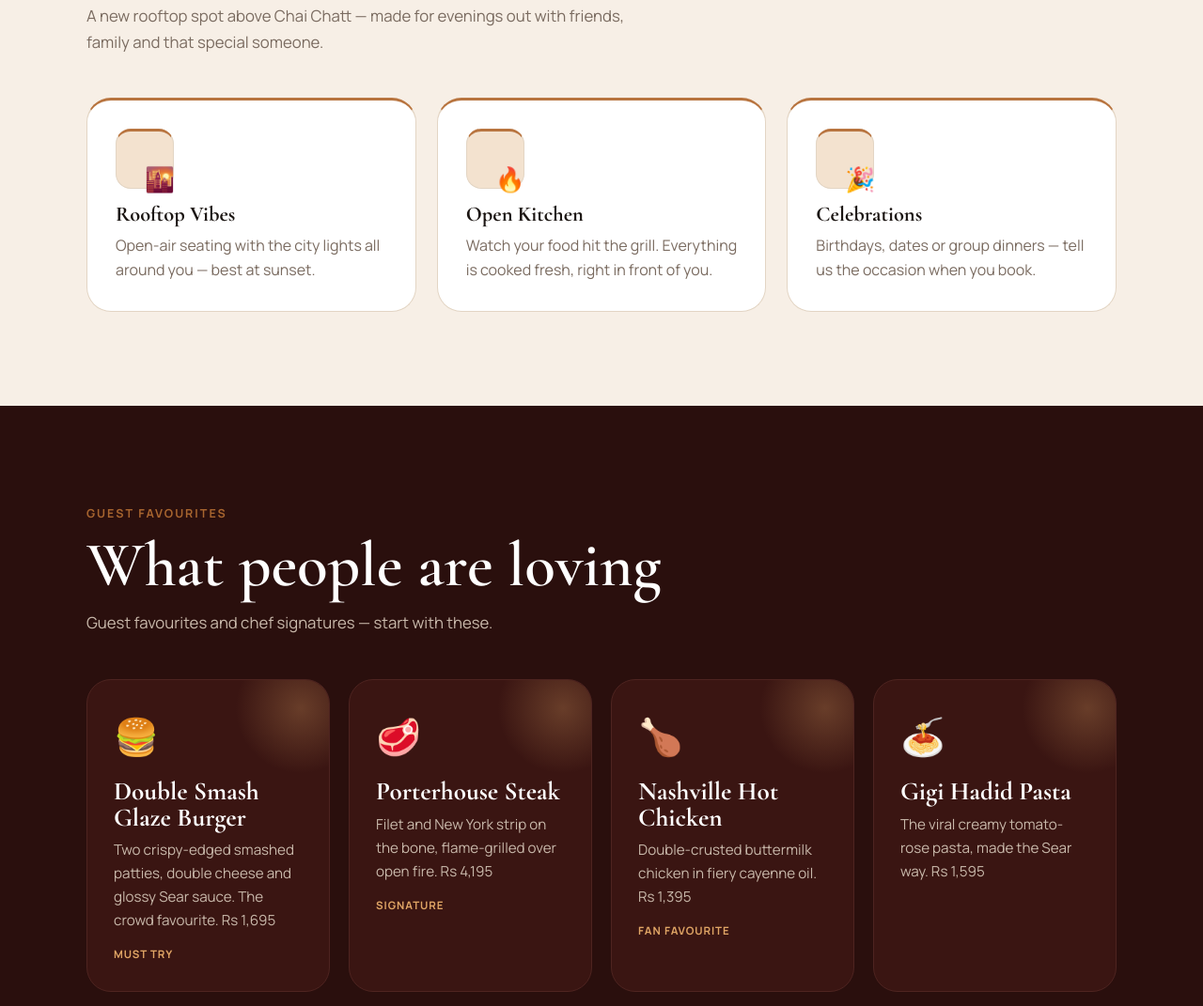
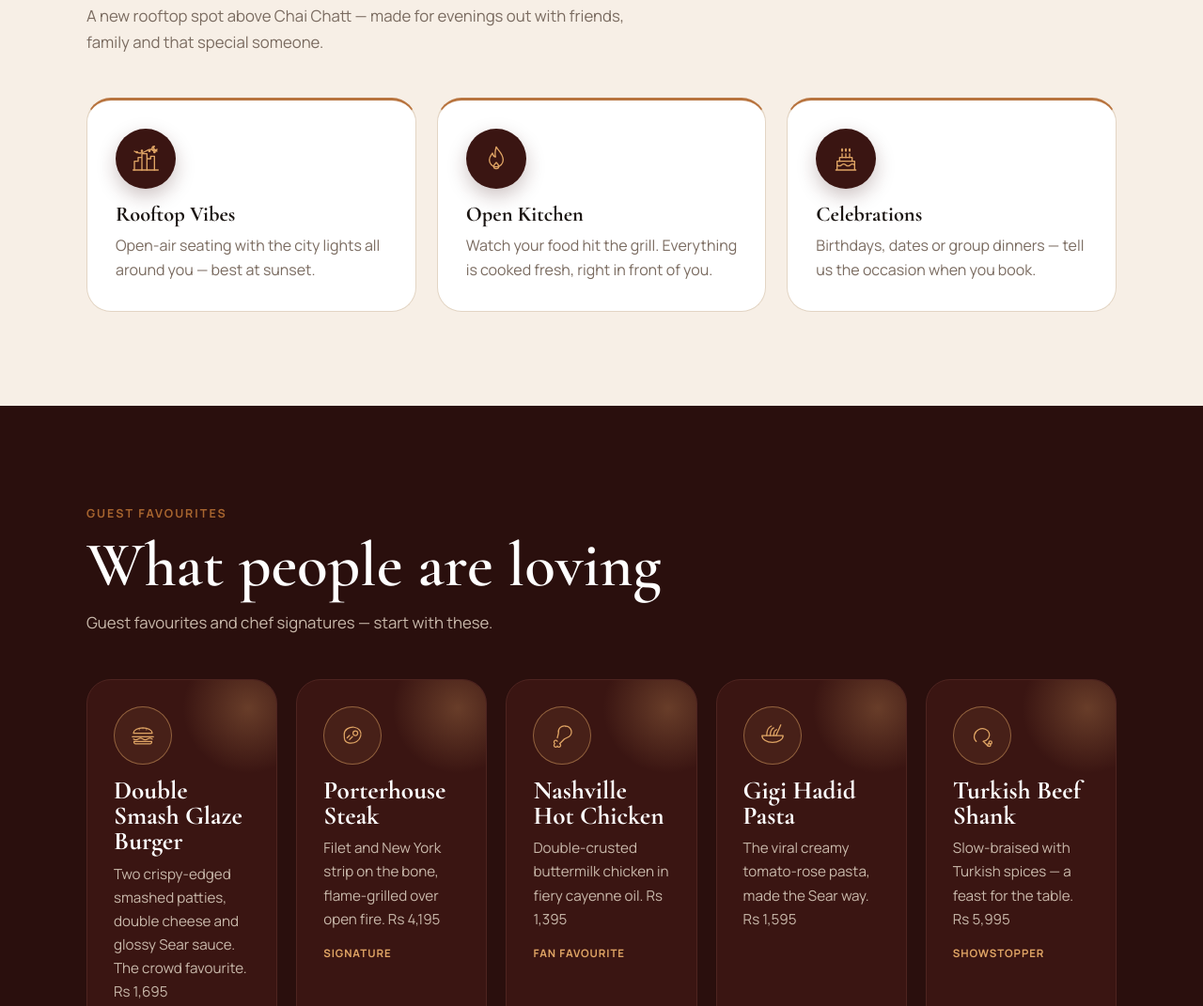
Before and after one commit to Fawwad345776/Sear, a plain HTML site: page index.html in a window 1280 px wide. Shown: the part 1019-2090 px from the top of the page at 94% size. Drawn offline with nearby package versions, Linux system fonts and the light colour scheme.

Commit message:
Replace emojis with custom copper line icons
Co-Authored-By: Claude Opus 5.5 <noreply@anthropic.com>
Claude-Session: https://claude.ai/code/session_01MLcH73KwNefzp3fiJ3etiW

```diff
--- a/index.html
+++ b/index.html
@@ -68,7 +68,7 @@
   /* dishes */
   #dishes{background:var(--char);color:#fff}
   #dishes .sub{color:#c9b9ab}
-  .dishes{display:grid;grid-template-columns:repeat(auto-fit,minmax(240px,1fr));gap:20px;margin-top:46px}
+  .dishes{display:grid;grid-template-columns:repeat(auto-fit,minmax(200px,1fr));gap:20px;margin-top:46px}
   .dish{background:var(--char2);border-radius:26px;padding:28px;position:relative;overflow:hidden;border:1px solid #3b302a;transition:transform .2s,border-color .2s}
   .dish:hover{transform:translateY(-4px);border-color:var(--ember)}
   .dish::after{content:"";position:absolute;right:-40px;top:-40px;width:140px;height:140px;border-radius:50%;background:radial-gradient(circle,rgba(255,106,43,.35),transparent 70%)}
@@ -162,6 +162,10 @@
   footer{background:#1c0a09}
   footer b{font-family:"Pinyon Script",cursive;font-size:1.6rem;letter-spacing:0;font-weight:400;color:#f4e6d6}
   @media(max-width:480px){.hero h1{font-size:5.4rem}.hero .tl{font-size:.78rem;letter-spacing:.26em}.eb{font-size:.68rem;letter-spacing:.2em}}
+  .why .ic{padding:0;border:0;width:64px;height:64px;border-radius:50%;background:#3a1512;color:#e0a565;display:grid;place-items:center;box-shadow:0 8px 20px rgba(58,21,18,.25)}
+  .why .ic svg{width:32px;height:32px}
+  .dish .em{width:62px;height:62px;border-radius:50%;border:1px solid rgba(224,165,101,.5);color:#e0a565;display:grid;place-items:center;background:rgba(224,165,101,.08)}
+  .dish .em svg{width:30px;height:30px}
 </style>
 </head>
 <body>
@@ -209,9 +213,9 @@
     <h2 class="title reveal">Dinner with a view</h2>
     <p class="sub reveal">A new rooftop spot above Chai Chatt — made for evenings out with friends, family and that special someone.</p>
     <div class="why">
-      <div class="reveal"><div class="ic">🌇</div><h3>Rooftop Vibes</h3><p>Open-air seating with the city lights all around you — best at sunset.</p></div>
-      <div class="reveal"><div class="ic">🔥</div><h3>Open Kitchen</h3><p>Watch your food hit the grill. Everything is cooked fresh, right in front of you.</p></div>
-      <div class="reveal"><div class="ic">🎉</div><h3>Celebrations</h3><p>Birthdays, dates or group dinners — tell us the occasion when you book.</p></div>
+      <div class="reveal"><div class="ic"><svg viewBox="0 0 48 48" fill="none" stroke="currentColor" stroke-width="2" stroke-linecap="round" stroke-linejoin="round"><path d="M6 42V28h6v-6h6v20M18 42V16h8v26M26 42V24h6v-4h6v22"/><path d="M4 42h40"/><path d="M6 12q9 6 18 0t18 0"/><circle cx="10" cy="13.5" r="1" fill="currentColor"/><circle cx="18" cy="11.5" r="1" fill="currentColor"/><circle cx="30" cy="11.5" r="1" fill="currentColor"/><circle cx="38" cy="13.5" r="1" fill="currentColor"/><path d="M38 4a4 4 0 1 0 4 5 3.2 3.2 0 0 1-4-5z"/></svg></div><h3>Rooftop Vibes</h3><p>Open-air seating with the city lights all around you — best at sunset.</p></div>
+      <div class="reveal"><div class="ic"><svg viewBox="0 0 48 48" fill="none" stroke="currentColor" stroke-width="2" stroke-linecap="round" stroke-linejoin="round"><path d="M24 5c4 7 11 11 11 21a11 11 0 0 1-22 0c0-5 3-8 5-11 1 4 3 6 5 6-2-6 0-12 1-16z"/><path d="M24 30c2 2 4 3.5 4 6a4 4 0 0 1-8 0c0-2 2-4 4-6z"/></svg></div><h3>Open Kitchen</h3><p>Watch your food hit the grill. Everything is cooked fresh, right in front of you.</p></div>
+      <div class="reveal"><div class="ic"><svg viewBox="0 0 48 48" fill="none" stroke="currentColor" stroke-width="2" stroke-linecap="round" stroke-linejoin="round"><path d="M8 42h32M10 42V28h28v14"/><path d="M10 34q3.5 3 7 0t7 0 7 0 7 0"/><path d="M14 28v-6h20v6"/><path d="M18 22v-6M24 22v-6M30 22v-6"/><path d="M18 12q-1.5-2 0-4 1.5 2 0 4zM24 12q-1.5-2 0-4 1.5 2 0 4zM30 12q-1.5-2 0-4 1.5 2 0 4z" fill="currentColor"/></svg></div><h3>Celebrations</h3><p>Birthdays, dates or group dinners — tell us the occasion when you book.</p></div>
     </div>
   </div>
 </section>
@@ -222,11 +226,11 @@
     <h2 class="title reveal">What people are loving</h2>
     <p class="sub reveal">Guest favourites and chef signatures — start with these.</p>
     <div class="dishes">
-      <div class="dish reveal"><div class="em">🍔</div><h3>Double Smash Glaze Burger</h3><p>Two crispy-edged smashed patties, double cheese and glossy Sear sauce. The crowd favourite. Rs 1,695</p><span class="lb">Must try</span></div>
-      <div class="dish reveal"><div class="em">🥩</div><h3>Porterhouse Steak</h3><p>Filet and New York strip on the bone, flame-grilled over open fire. Rs 4,195</p><span class="lb">Signature</span></div>
-      <div class="dish reveal"><div class="em">🍗</div><h3>Nashville Hot Chicken</h3><p>Double-crusted buttermilk chicken in fiery cayenne oil. Rs 1,395</p><span class="lb">Fan favourite</span></div>
-      <div class="dish reveal"><div class="em">🍝</div><h3>Gigi Hadid Pasta</h3><p>The viral creamy tomato-rose pasta, made the Sear way. Rs 1,595</p></div>
-      <div class="dish reveal"><div class="em">🍖</div><h3>Turkish Beef Shank</h3><p>Slow-braised with Turkish spices — a feast for the table. Rs 5,995</p><span class="lb">Showstopper</span></div>
+      <div class="dish reveal"><div class="em"><svg viewBox="0 0 48 48" fill="none" stroke="currentColor" stroke-width="2" stroke-linecap="round" stroke-linejoin="round"><path d="M8 20a16 9 0 0 1 32 0z"/><path d="M6 26h36"/><path d="M8 30q4 3 8 0t8 0 8 0 8 0"/><path d="M9 34h30a3 3 0 0 1-3 4H12a3 3 0 0 1-3-4z"/><path d="M18 14h.01M24 12h.01M30 14h.01"/></svg></div><h3>Double Smash Glaze Burger</h3><p>Two crispy-edged smashed patties, double cheese and glossy Sear sauce. The crowd favourite. Rs 1,695</p><span class="lb">Must try</span></div>
+      <div class="dish reveal"><div class="em"><svg viewBox="0 0 48 48" fill="none" stroke="currentColor" stroke-width="2" stroke-linecap="round" stroke-linejoin="round"><path d="M10 22c0-8 8-13 17-12 9 1 13 8 11 15-2 8-10 13-19 12S10 30 10 22z"/><circle cx="29" cy="20" r="4"/><path d="M15 28l4-4M19 31l5-5"/></svg></div><h3>Porterhouse Steak</h3><p>Filet and New York strip on the bone, flame-grilled over open fire. Rs 4,195</p><span class="lb">Signature</span></div>
+      <div class="dish reveal"><div class="em"><svg viewBox="0 0 48 48" fill="none" stroke="currentColor" stroke-width="2" stroke-linecap="round" stroke-linejoin="round"><path d="M30 8a10 10 0 0 1 6 18l-8 4-8 8"/><path d="M30 8a10 10 0 0 0-12 12l-2 8"/><path d="M20 38a3 3 0 1 1-4 4 3 3 0 1 1-4-4 3 3 0 1 1 4-4"/></svg></div><h3>Nashville Hot Chicken</h3><p>Double-crusted buttermilk chicken in fiery cayenne oil. Rs 1,395</p><span class="lb">Fan favourite</span></div>
+      <div class="dish reveal"><div class="em"><svg viewBox="0 0 48 48" fill="none" stroke="currentColor" stroke-width="2" stroke-linecap="round" stroke-linejoin="round"><path d="M6 24h36a18 12 0 0 1-36 0z"/><path d="M14 24c0-8 3-14 8-16M20 24c0-6 2-11 6-13M26 24c0-5 2-9 5-10"/><path d="M38 6l-8 18"/></svg></div><h3>Gigi Hadid Pasta</h3><p>The viral creamy tomato-rose pasta, made the Sear way. Rs 1,595</p></div>
+      <div class="dish reveal"><div class="em"><svg viewBox="0 0 48 48" fill="none" stroke="currentColor" stroke-width="2" stroke-linecap="round" stroke-linejoin="round"><path d="M14 34c-6-6-4-16 4-20s16 0 18 6-2 12-10 14"/><path d="M26 34l8 8"/><circle cx="36" cy="40" r="2.5"/><circle cx="38" cy="36" r="2.5"/></svg></div><h3>Turkish Beef Shank</h3><p>Slow-braised with Turkish spices — a feast for the table. Rs 5,995</p><span class="lb">Showstopper</span></div>
     </div>
     <div class="menu-cta reveal">
       <a href="#menu" class="btn btn-ember">See Full Menu</a>
```
